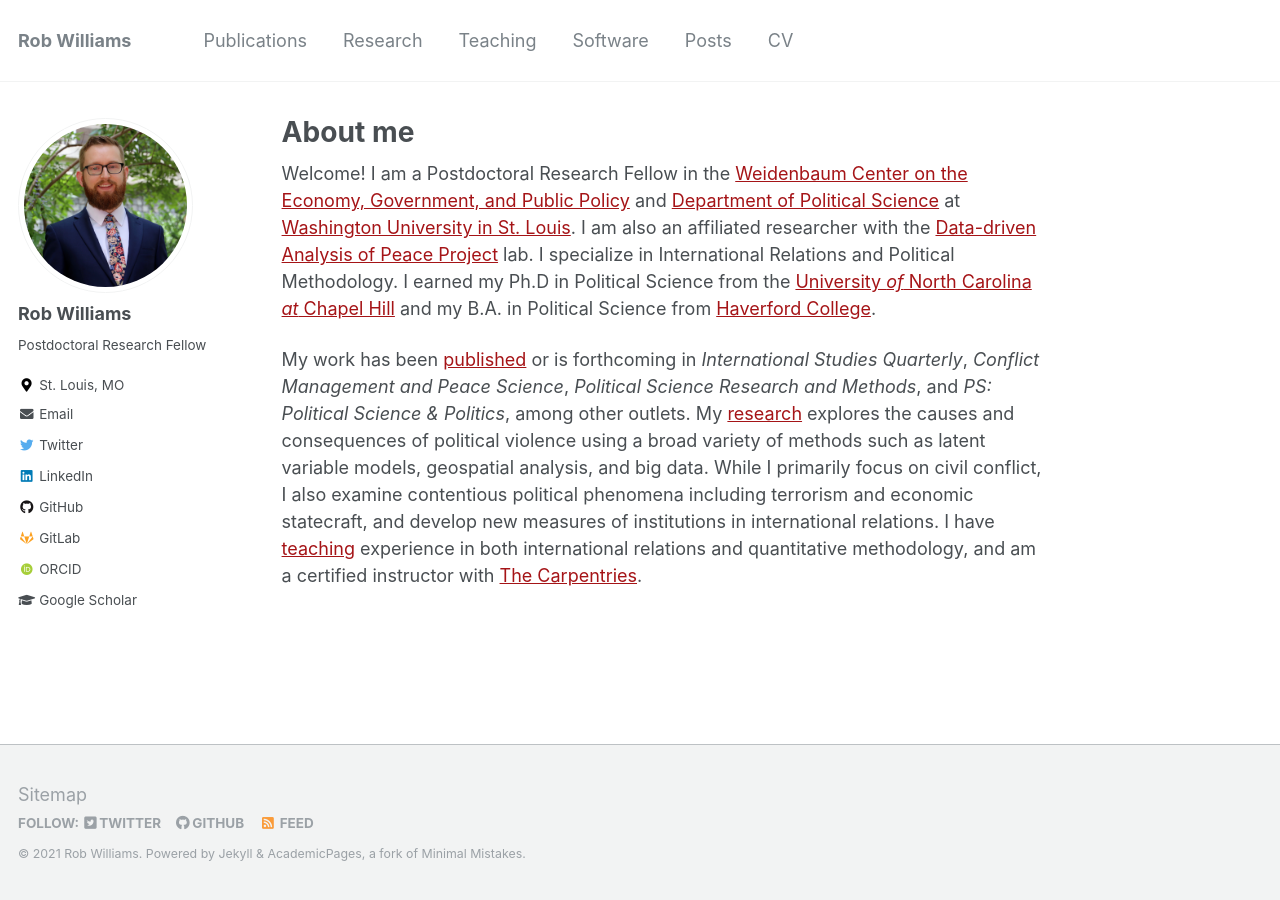
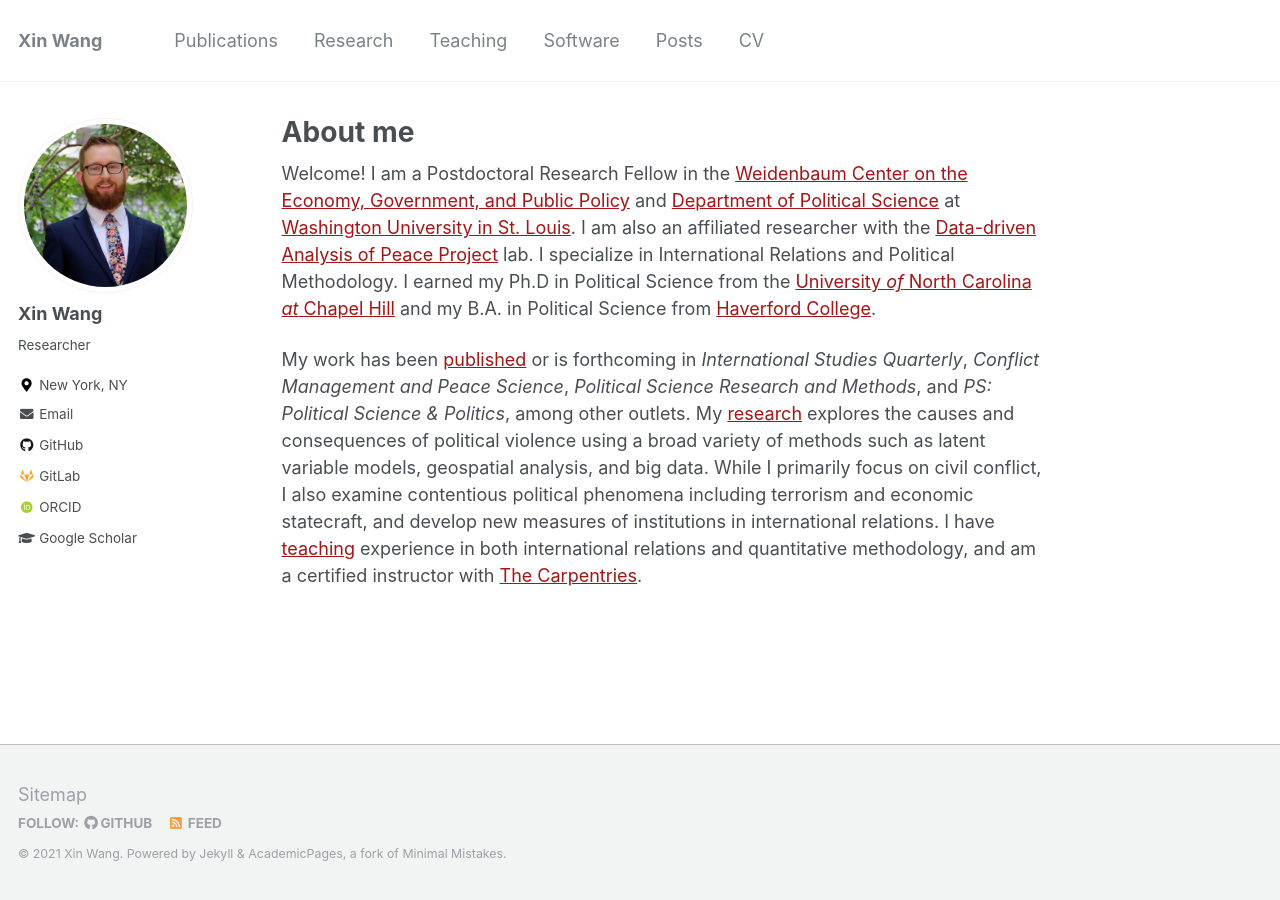
Before and after one commit to xin-wang-kr/xin-wang-kr.github.io, a Jekyll site: the page built from _pages/about.md, in a window 1280 px wide. Built offline with Jekyll 4.4.1, drawn with Linux system fonts in a browser that asks for light colours; some web fonts are replaced.

Commit message:
Update _config.yml

```diff
--- a/_config.yml
+++ b/_config.yml
@@ -7,13 +7,13 @@
 
 # Site Settings
 locale                   : "en-US"
-title                    : "Rob Williams"
+title                    : "Xin Wang"
 title_separator          : "-"
-name                     : &name "Rob Williams"
+name                     : &name "Xin Wang"
 description              : &description "Postdoc in Political Science"
-url                      : https://jayrobwilliams.com # the base hostname & protocol for your site e.g. "https://mmistakes.github.io"
+url                      : https://xin-wang-kr.github.io # the base hostname & protocol for your site e.g. "https://mmistakes.github.io"
 baseurl                  : "" # the subpath of your site, e.g. "/blog"
-repository               : "jayrobwilliams/jayrobwilliams.github.io"
+repository               : "xin-wang-kr/xin-wang-kr.github.io"
 teaser                   : # filename of teaser fallback teaser image placed in /images/, .e.g. "500x300.png"
 breadcrumbs              : false # true, false (default)
 words_per_minute         : 160
@@ -57,12 +57,12 @@
 
 # Social Sharing
 twitter:
-  username               : jayrobw
+  username               :
 facebook:
   username               :
   app_id                 :
   publisher              :
-og_image                 : profile.png # Open Graph/Twitter default site image
+og_image                 : # Open Graph/Twitter default site image
 # For specifying social profiles
 # - https://developers.google.com/structured-data/customize/social-profiles
 social:
@@ -82,15 +82,15 @@
 
 # Site Author
 author:
-  name             : "Rob Williams"
+  name             : "Xin Wang"
   avatar           : "profile.png"
-  bio              : "Postdoctoral Research Fellow"
-  location         : "St. Louis, MO"
+  bio              : "Researcher"
+  location         : "New York, NY"
   employer         :
   pubmed           :
   orcid            : "http://orcid.org/0000-0001-9259-3883"
   googlescholar    : "https://scholar.google.com/citations?user=fiaPSmgAAAAJ"
-  email            : "rob.williams@wustl.edu"
+  email            : "xinwang35314@gmail.com"
   researchgate     :  # example: "https://www.researchgate.net/profile/yourprofile"
   uri              :
   bitbucket        :
@@ -99,20 +99,20 @@
   flickr           :
   facebook         :
   foursquare       :
-  github           : "jayrobwilliams"
+  github           : "xin-wang-kr"
   gitlab           : "jayrobwilliams"
   google_plus      :
   keybase          :
   instagram        :
   impactstory      : #"https://profiles.impactstory.org/u/xxxx-xxxx-xxxx-xxxx"
   lastfm           :
-  linkedin         : "jayrobwilliams"
+  linkedin         : #"jayrobwilliams"
   pinterest        :
   soundcloud       :
   stackoverflow    : # http://stackoverflow.com/users/123456/username
   steam            :
   tumblr           :
-  twitter          : "jayrobw"
+  twitter          : #"jayrobw"
   vine             :
   weibo            :
   xing             :
```
